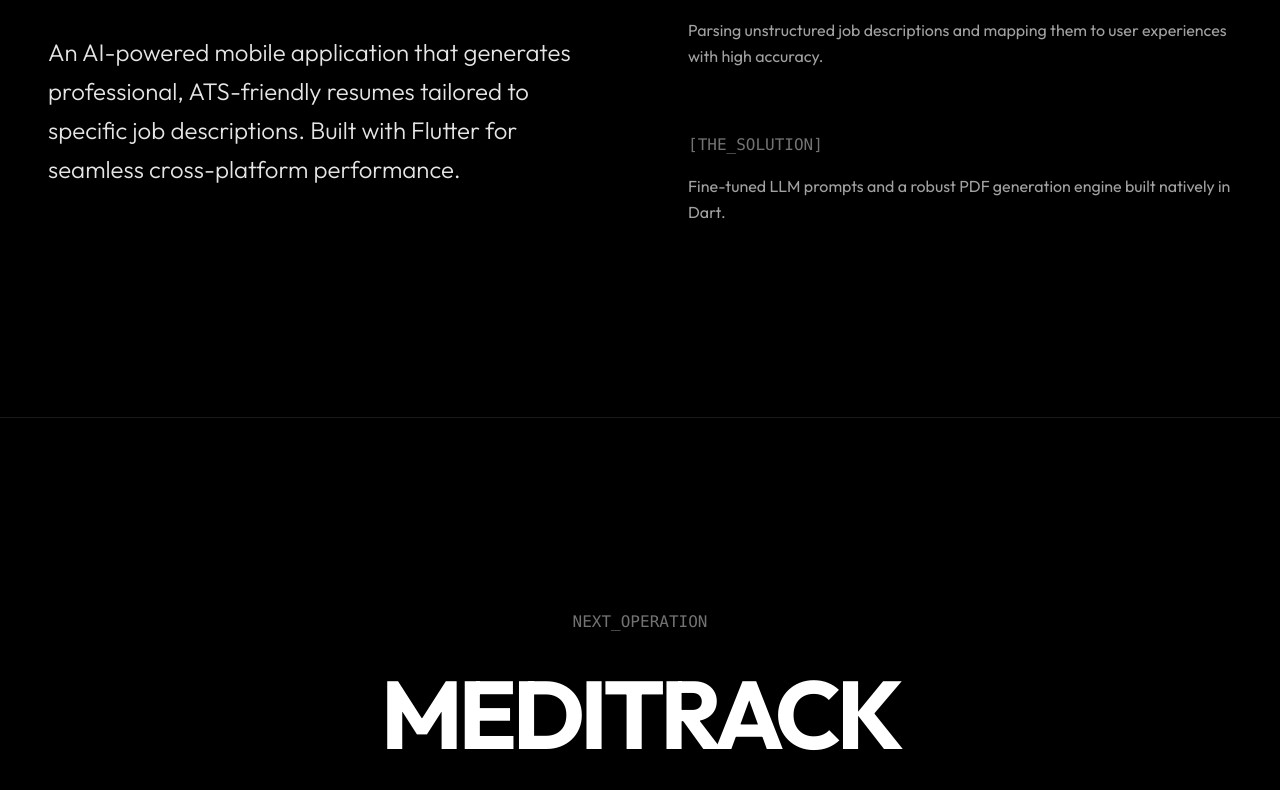
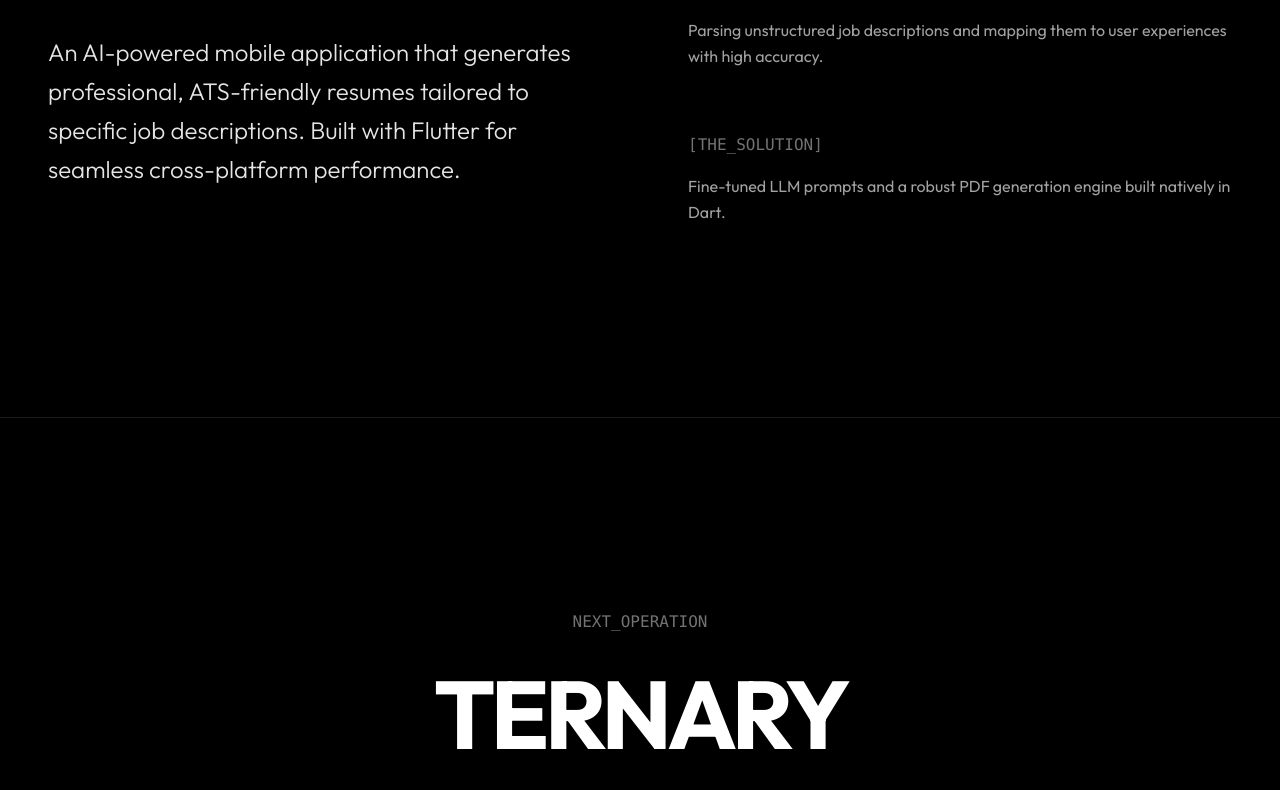
Before and after one commit to Amrlmlna/AmirulMaulana, a Next.js app: page /work/cv-master in a window 1280 px wide. Shown: the part 1391-2181 px from the top of the page. Built offline with nearby package versions, Linux system fonts and the light colour scheme.

Commit message:
remove meditrack since it didnt have any live url yet

```diff
--- a/data/projects.ts
+++ b/data/projects.ts
@@ -29,19 +29,19 @@
     githubUrl: "https://github.com/Amrlmlna/cv-master",
     // downloadUrl: "https://github.com/Amrlmlna/cv-master/releases/download/v1.0.0/app-release.apk",
   },
-  {
-    id: "02",
-    slug: "meditrack",
-    title: "MEDITRACK",
-    category: "Healthcare Platform",
-    stack: "Next.js, TypeScript, PostgreSQL",
-    year: "2024",
-    description: "A comprehensive healthcare management system designed for Indonesian medical facilities. Allows patients to track medical history and book consultations with specialists.",
-    challenge: "Overcoming severe rate limits and incomplete documentation in the standard public healthcare API.",
-    solution: "Reverse-engineered undocumented government API endpoints to aggregated real-time bed availability and hospital metadata.",
-    images: ["/placeholder/meditrack-1.jpg"],
-    githubUrl: "https://github.com/Amrlmlna/meditrack",
-  },
+  // {
+  //   id: "02",
+  //   slug: "meditrack",
+  //   title: "MEDITRACK",
+  //   category: "Healthcare Platform",
+  //   stack: "Next.js, TypeScript, PostgreSQL",
+  //   year: "2024",
+  //   description: "A comprehensive healthcare management system designed for Indonesian medical facilities. Allows patients to track medical history and book consultations with specialists.",
+  //   challenge: "Overcoming severe rate limits and incomplete documentation in the standard public healthcare API.",
+  //   solution: "Reverse-engineered undocumented government API endpoints to aggregated real-time bed availability and hospital metadata.",
+  //   images: ["/placeholder/meditrack-1.jpg"],
+  //   githubUrl: "https://github.com/Amrlmlna/meditrack",
+  // },
   {
     id: "03",
     slug: "ternary",
```
